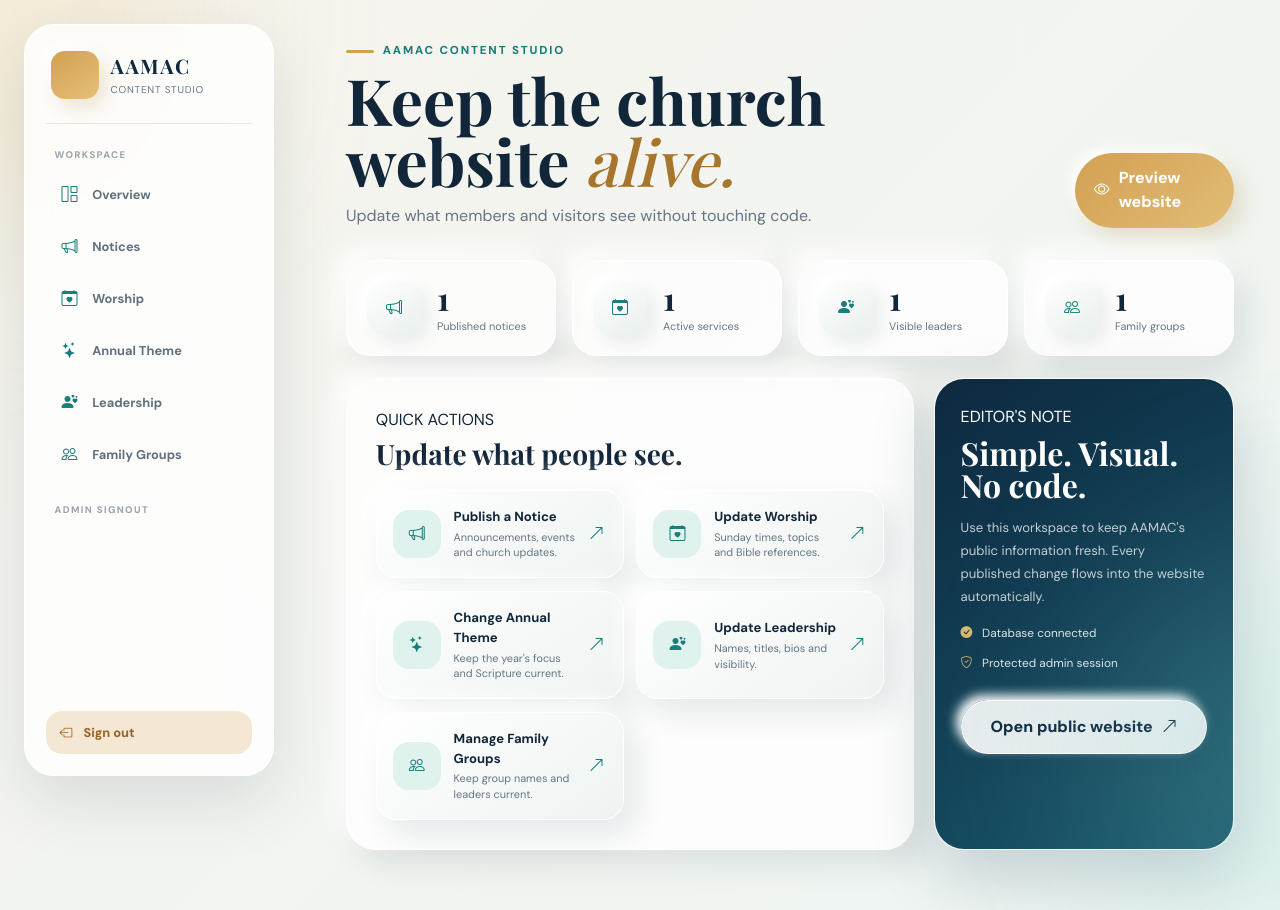
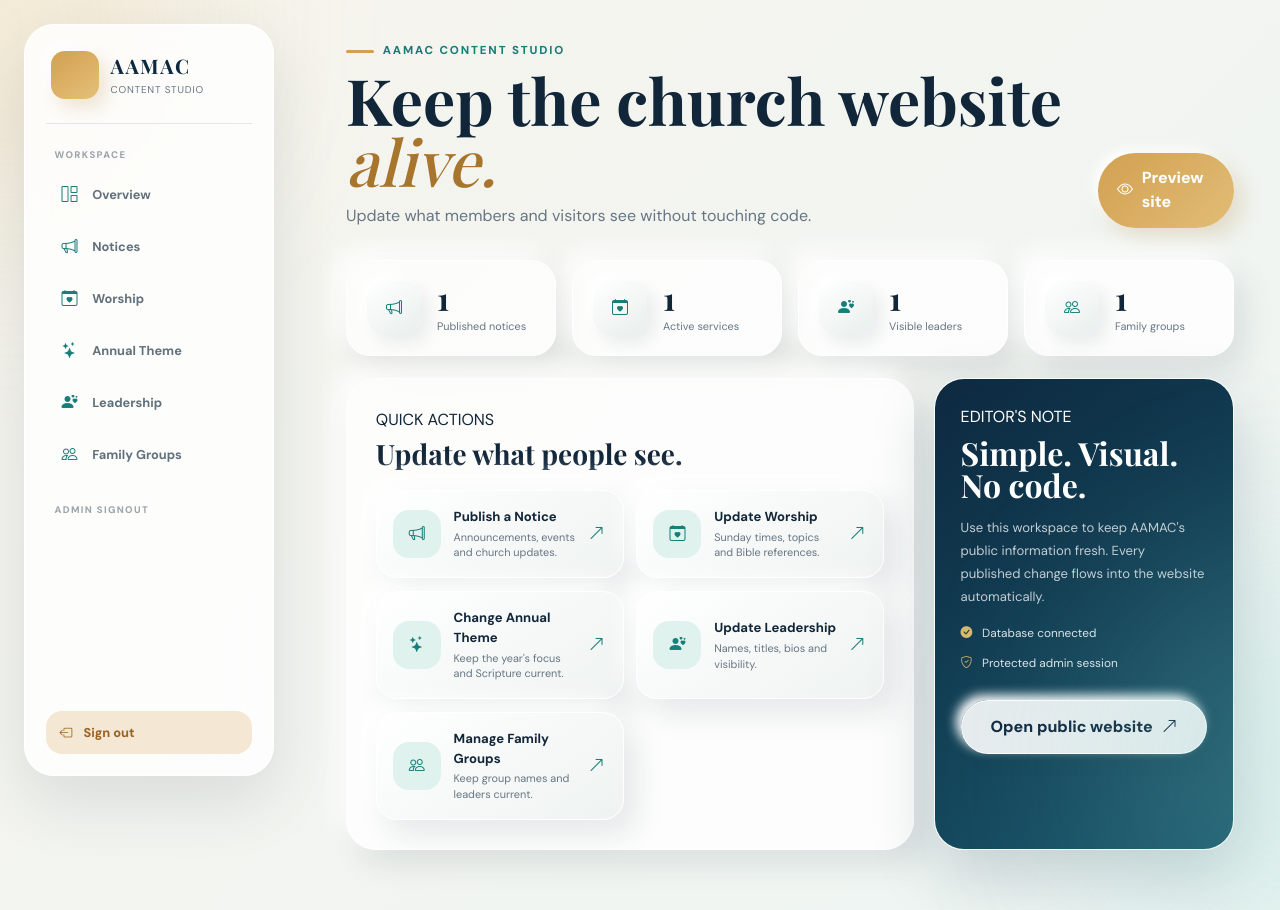
Before and after one commit to Chybozz/AAMAC_Church_Website, a FastAPI app: template app/templates/admin/dashboard.html in a window 1280 px wide. Run offline with FastAPI, Linux system fonts and the light colour scheme; the template is opened without the code that fills it: most values are stand-ins (such as "Sample title", 1, 10 or a date in 2020).

Commit message:
Updated page

```diff
--- a/app/templates/admin/dashboard.html
+++ b/app/templates/admin/dashboard.html
@@ -1,7 +1,7 @@
 {% extends "admin/base.html" %}
 {% block title %}AAMAC Content Studio{% endblock %}
 {% block content %}
-<div class="admin-topbar"><div><span class="section-label">AAMAC CONTENT STUDIO</span><h1>Keep the church website <em>alive.</em></h1><p>Update what members and visitors see without touching code.</p></div><a href="/" target="_blank" class="gold-button"><i class="bi bi-eye"></i> Preview website</a></div>
+<div class="admin-topbar"><div><span class="section-label">AAMAC CONTENT STUDIO</span><h1>Keep the church website <em>alive.</em></h1><p>Update what members and visitors see without touching code.</p></div><a href="/" target="_blank" class="gold-button"><i class="bi bi-eye"></i> Preview site</a></div>
 <div class="admin-stat-grid">
   <div class="admin-stat-card"><span class="stat-icon"><i class="bi bi-megaphone"></i></span><div><strong>{{ notice_count }}</strong><small>Published notices</small></div></div>
   <div class="admin-stat-card"><span class="stat-icon"><i class="bi bi-calendar-heart"></i></span><div><strong>{{ service_count }}</strong><small>Active services</small></div></div>
```
